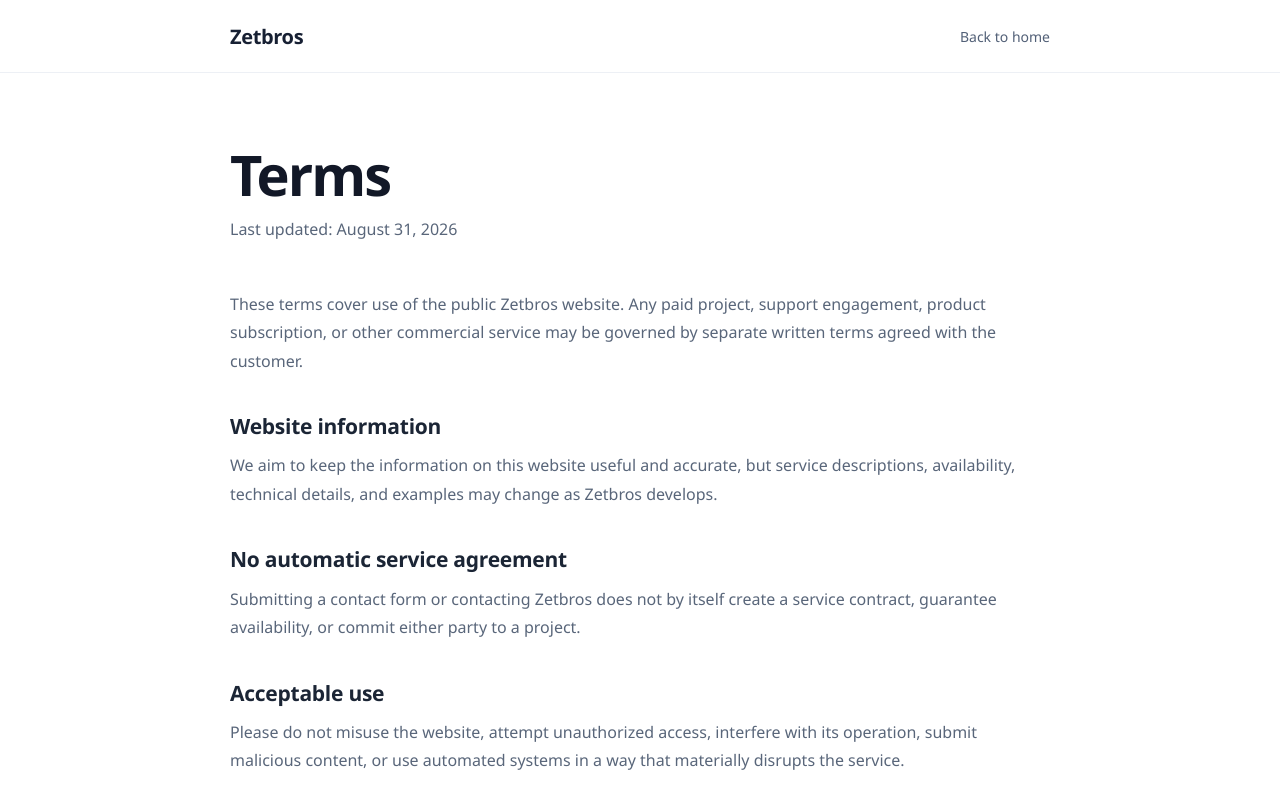
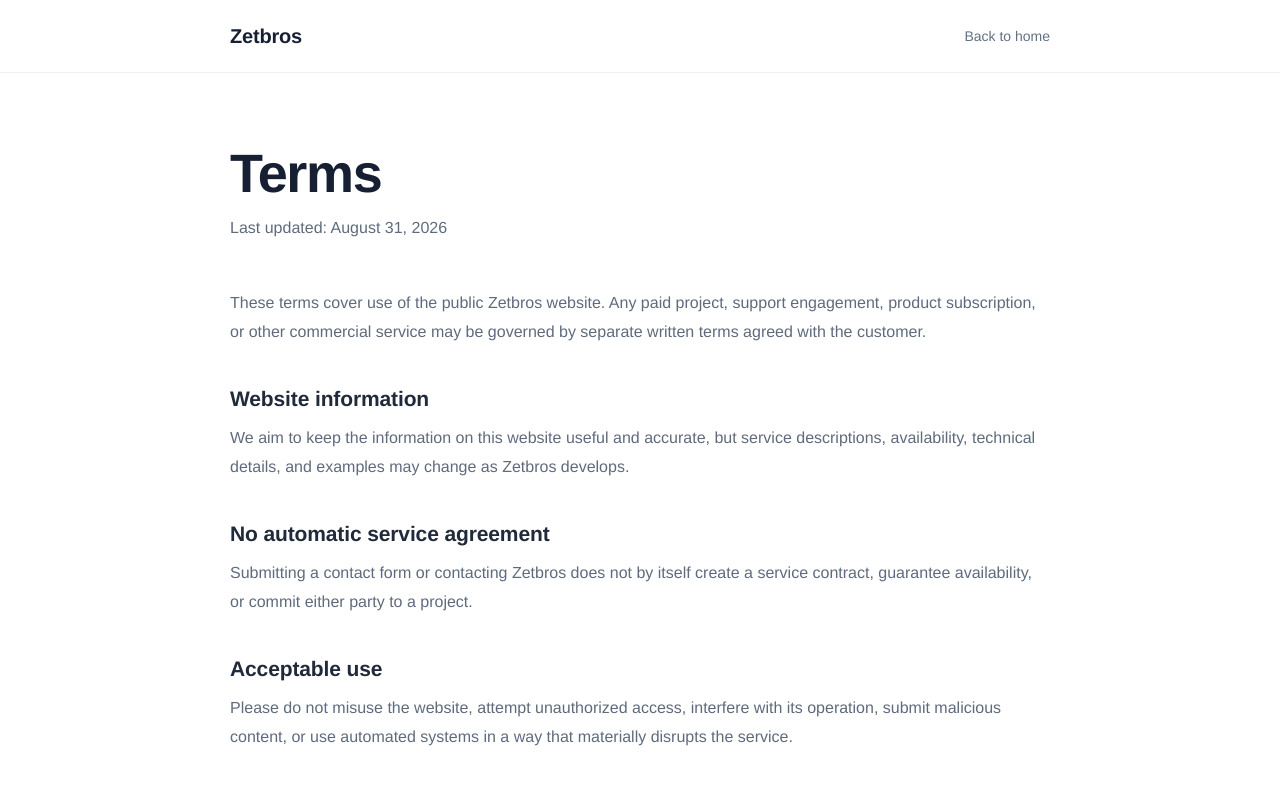
Before and after one commit to Logan17de/zetbros.com, a Next.js app: page /terms in a window 1280 px wide. Shown: the top 792 px of the page. Built offline with nearby package versions, Linux system fonts and the light colour scheme.

Commit message:
Make legal pages typography more natural

```diff
--- a/app/legal.module.css
+++ b/app/legal.module.css
@@ -1,8 +1,8 @@
 .page {
   min-height: 100vh;
   background: #fff;
-  color: #121827;
-  font-family: "Segoe UI Variable Text", "Segoe UI", -apple-system, BlinkMacSystemFont, "Helvetica Neue", Arial, sans-serif;
+  color: #172033;
+  font-family: "Helvetica Neue", Helvetica, Arial, sans-serif;
   font-weight: 400;
   letter-spacing: 0;
   -webkit-font-smoothing: antialiased;
@@ -28,17 +28,17 @@
 
 .brand {
   color: #172033;
-  font-family: "Segoe UI Variable Display", "Segoe UI", -apple-system, BlinkMacSystemFont, "Helvetica Neue", Arial, sans-serif;
+  font-family: "Helvetica Neue", Helvetica, Arial, sans-serif;
   font-size: 20px;
-  font-weight: 650;
-  letter-spacing: -.018em;
+  font-weight: 600;
+  letter-spacing: -.01em;
   text-decoration: none;
 }
 
 .back {
-  color: #526077;
+  color: #647084;
   font-size: 14px;
-  font-weight: 500;
+  font-weight: 400;
   letter-spacing: 0;
   text-decoration: none;
   transition: color .18s ease;
@@ -54,40 +54,40 @@
 
 .article h1,
 .article h2 {
-  font-family: "Segoe UI Variable Display", "Segoe UI", -apple-system, BlinkMacSystemFont, "Helvetica Neue", Arial, sans-serif;
+  font-family: "Helvetica Neue", Helvetica, Arial, sans-serif;
   text-wrap: balance;
 }
 
 .article h1 {
   margin: 0 0 12px;
-  font-size: clamp(38px, 6vw, 56px);
-  line-height: 1.04;
-  font-weight: 660;
-  letter-spacing: -.035em;
+  font-size: clamp(38px, 6vw, 54px);
+  line-height: 1.06;
+  font-weight: 600;
+  letter-spacing: -.025em;
 }
 
 .updated {
   margin: 0 0 46px;
-  color: #7a8496;
+  color: #7d8797;
   font-size: 14px;
   font-weight: 400;
 }
 
 .article h2 {
   margin: 38px 0 11px;
-  color: #1b2535;
+  color: #202a3a;
   font-size: 21px;
-  line-height: 1.3;
-  font-weight: 610;
-  letter-spacing: -.012em;
+  line-height: 1.35;
+  font-weight: 600;
+  letter-spacing: -.006em;
 }
 
 .article p,
 .article li {
-  color: #59667a;
+  color: #5f6b7d;
   font-size: 16px;
   font-weight: 400;
-  line-height: 1.78;
+  line-height: 1.8;
   letter-spacing: 0;
 }
 
@@ -97,7 +97,7 @@
 
 .article a {
   color: #2563eb;
-  font-weight: 500;
+  font-weight: 400;
   text-decoration-thickness: 1px;
   text-underline-offset: 3px;
 }
@@ -108,6 +108,6 @@
   }
 
   .article h1 {
-    letter-spacing: -.028em;
+    letter-spacing: -.018em;
   }
 }
```
